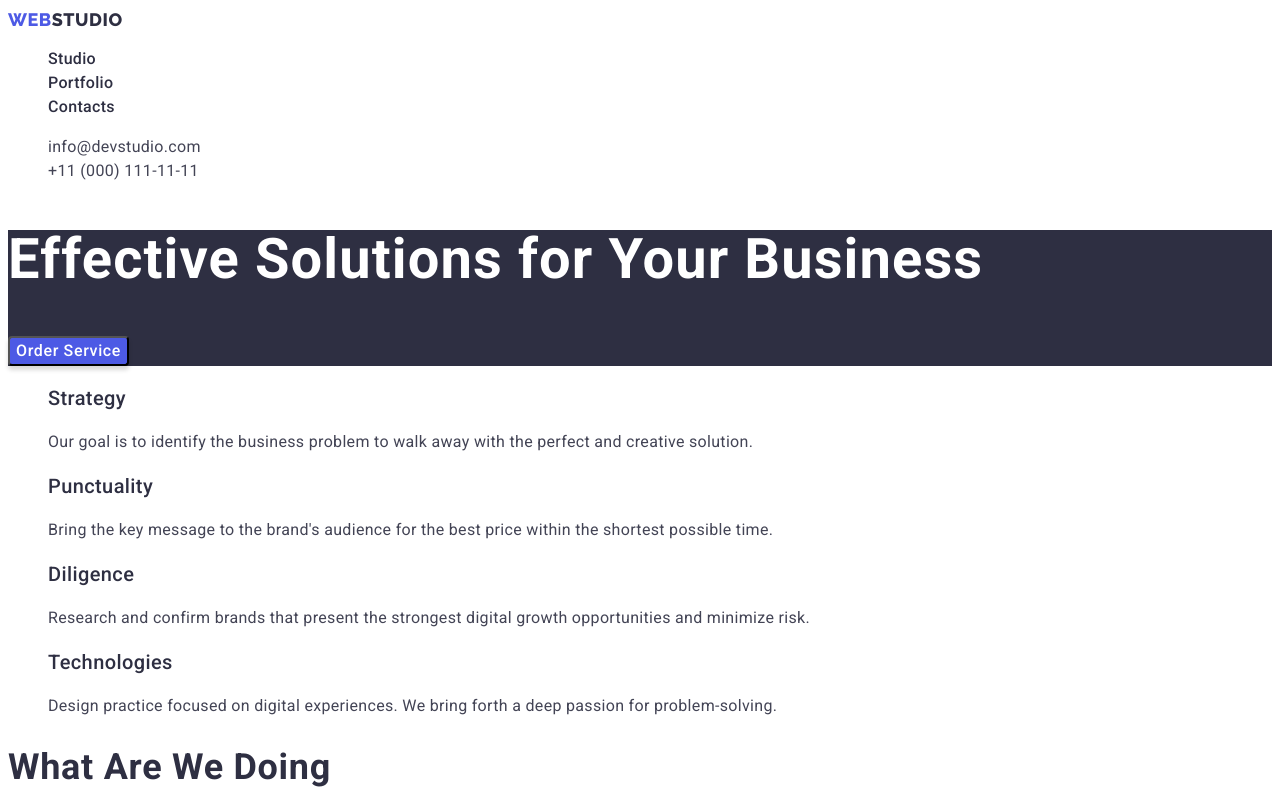
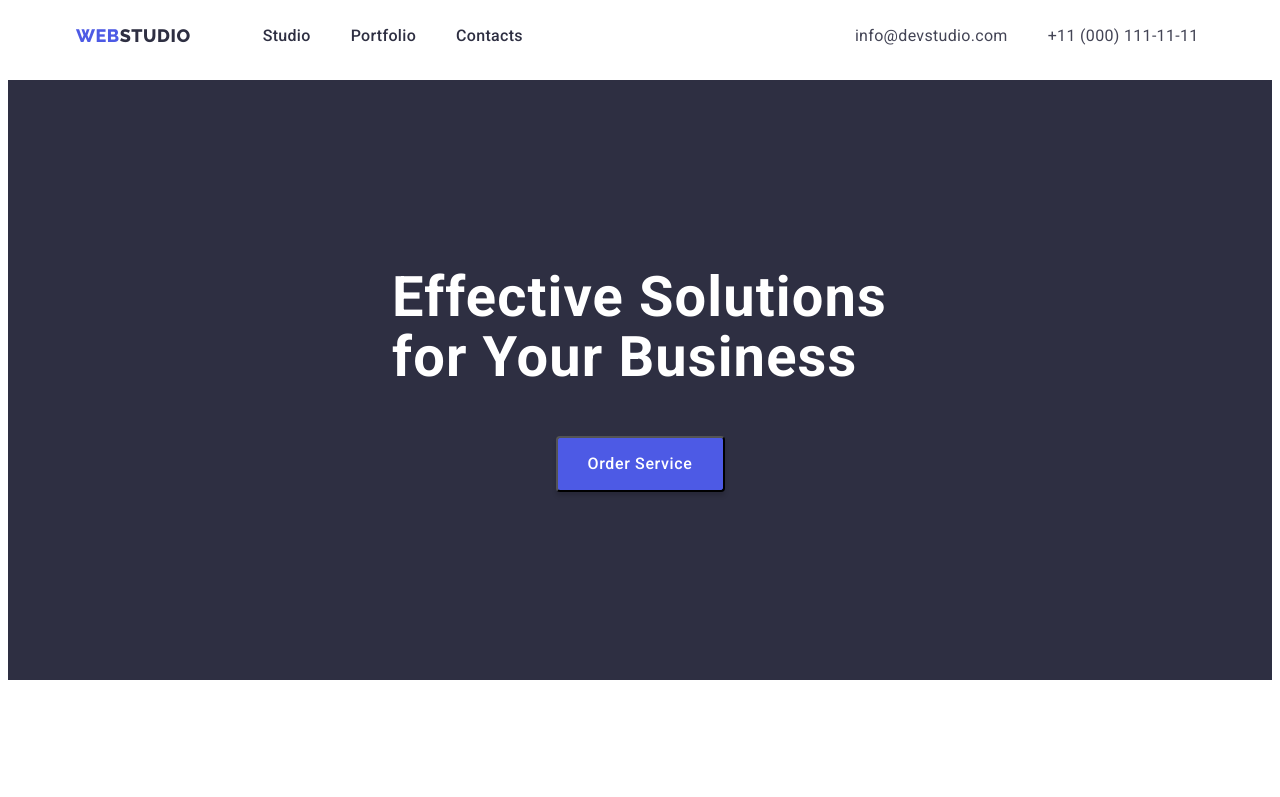
Before and after one commit to boomsik/goit-markup-hw-03, a plain HTML site: page index.html in a window 1280 px wide. Shown: the top 797 px of the page. Drawn offline with Linux system fonts and the light colour scheme.

Commit message:
dohomework

```diff
--- a/css/styles.css
+++ b/css/styles.css
@@ -25,10 +25,29 @@
 
 /* --------------HEADER-------------- */
 
-.header {}
-.header-nav {}
+.header {
+height: 72px;
+}
+
+.container{
+     width: 1128px;
+     margin: 0 auto;
+     padding-left: 15px;
+     padding-right: 15px;
+}
+
+.header-block{
+    display: flex;
+}
+
+
+.header-nav {
+     display: flex;
+    align-items: center;
+}
 
 .header-logo {
+    display: flex;
 font-family: 'Raleway' , sans-serif;
 font-weight: 800;
 font-size: 18px;
@@ -44,11 +63,20 @@ color: var(--button-web-color);
 }
 
 .header-list {
+display: flex;
+margin-left: 72px;
+padding-left: 0;
 list-style-type:none;
 
 }
 
-.header-item {}
+.header-item {
+    margin-right: 40px;
+}
+
+.header-item:last-child {
+    margin-right: 0;
+}
 
 .header-link {
 text-decoration: none;
@@ -68,15 +96,27 @@ color:var(--big-text) ;
 }
 
 .header-address{
-font-style: normal;
+    display: flex;
+    font-style: normal;
 }
 
 .address-list {
-list-style-type: none;
+    display: flex;
+    padding-left: 0;
+    margin-left: 332px;
+    align-items: center;
+    list-style-type: none;
+    margin-top: 0;
+    margin-bottom: 0;
 }
 
 .address-item {
+margin-right: 40px;
 
+}
+
+.address-item:last-child {
+    margin-right: 0;
 }
 
 .address-link{
@@ -96,17 +136,27 @@ color: var(--little-text);
 /* --------------EFFECTIVE-------------- */
 
 .effective {
-   background: var(--big-text);
+height: 600px;
+background: var(--big-text);
 }
 
 .effective-title {
+    display: block;
+    max-width: 496px;
+    margin: 0 auto 48px;
+    padding-top: 188px;
     font-size: 56px;
     line-height: 1.07;
     letter-spacing: 0.02em;
     color: var(--body-head-color);
 }
 
+
 .effective-btn {
+    display: block;
+    margin: 0 auto;
+    width: 169px;
+        height: 56px;
     cursor: pointer;
     font-family: 'Roboto', sans-serif;
     color: var(--body-head-color);
@@ -149,14 +199,25 @@ color: var(--little-text);
 }
 
 .opportunities-list {
-list-style-type: none;
+    display: flex;
+    margin: 0 ;
+    padding-top: 120px;
+    padding-bottom: 120px;
+    list-style-type: none;
+    padding-left: 0;
 }
 
 .opportunities-item {
-
+        margin-right: 22px;
 }
 
+ .opportunities-item:last-child {
+     margin-right: 0;
+ }
+
 .opportunities-subtitle {
+    margin: 0;
+    margin-bottom: 8px;
     font-weight: 500;
     font-size: 20px;
     line-height: 1.2;
@@ -164,7 +225,10 @@ list-style-type: none;
     color: var(--big-text);
 }
 
+
+
 .opportunities-text {
+    margin: 0;
     font-size: 16px;
     line-height: 1.5;
     letter-spacing: 0.02em;
@@ -177,6 +241,10 @@ list-style-type: none;
 }
 
 .solutions-title {
+    display: block;
+    margin: 0 auto;
+    margin-bottom: 72px;
+    text-align: center;
     font-weight: 700;
     font-size: 36px;
     line-height: 1.11;
@@ -186,6 +254,9 @@ list-style-type: none;
 }
 
 .solutions-list {
+display: flex;
+justify-content: space-between;
+padding-left: 0;
 list-style-type: none;
 }
 
--- a/index.html
+++ b/index.html
@@ -14,7 +14,8 @@
 <body>
 
     <header class="header">
-
+<div class="container">
+    <div class="header-block">
 <nav class="header-nav">
     <a class="header-logo" href="./index.html"> <span class="logo-web">Web</span>Studio </a>
     <ul class="header-list">
@@ -40,8 +41,11 @@
     </ul>
 </address>
 
+    </div>
 
+</div>
     </header>
+
 
     <main>
 <section class="effective">
@@ -51,6 +55,7 @@
 </section>
 
 <section class="opportunities">
+    <div class="container">
 <h2 class="visually-hidden">opportunities</h2>
 <ul class="opportunities-list">
     <li class="opportunities-item">
@@ -60,20 +65,26 @@
     </li>
     <li class="opportunities-item">
         <h3 class="opportunities-subtitle"> Punctuality</h3>
-        <p class="opportunities-text">Bring the key message to the brand's audience for the best price within the shortest possible time.</p>
+        <p class="opportunities-text">Bring the key message to the brand's audience for the best price within the
+            shortest possible time.</p>
     </li>
     <li class="opportunities-item">
         <h3 class="opportunities-subtitle"> Diligence</h3>
-        <p class="opportunities-text">Research and confirm brands that present the strongest digital growth opportunities and minimize risk.</p>
+        <p class="opportunities-text">Research and confirm brands that present the strongest digital growth
+            opportunities and minimize risk.</p>
     </li>
     <li class="opportunities-item">
         <h3 class="opportunities-subtitle"> Technologies</h3>
-        <p class="opportunities-text">Design practice focused on digital experiences. We bring forth a deep passion for problem-solving.</p>
+        <p class="opportunities-text">Design practice focused on digital experiences. We bring forth a deep passion for
+            problem-solving.</p>
     </li>
 </ul>
+    </div>
 </section>
 
 <section class="solutions">
+    <div class="container">
+
     <h2 class="solutions-title">What are we doing</h2>
     <ul class="solutions-list">
     <li class="solutions-item">
@@ -88,6 +99,7 @@
         <img src="./images/phones.jpg" alt="phone" width="360">
     </li>
 </ul>
+    </div>
 </section>
 
 
```
Lines whose indentation alone changed are shown as unchanged.
